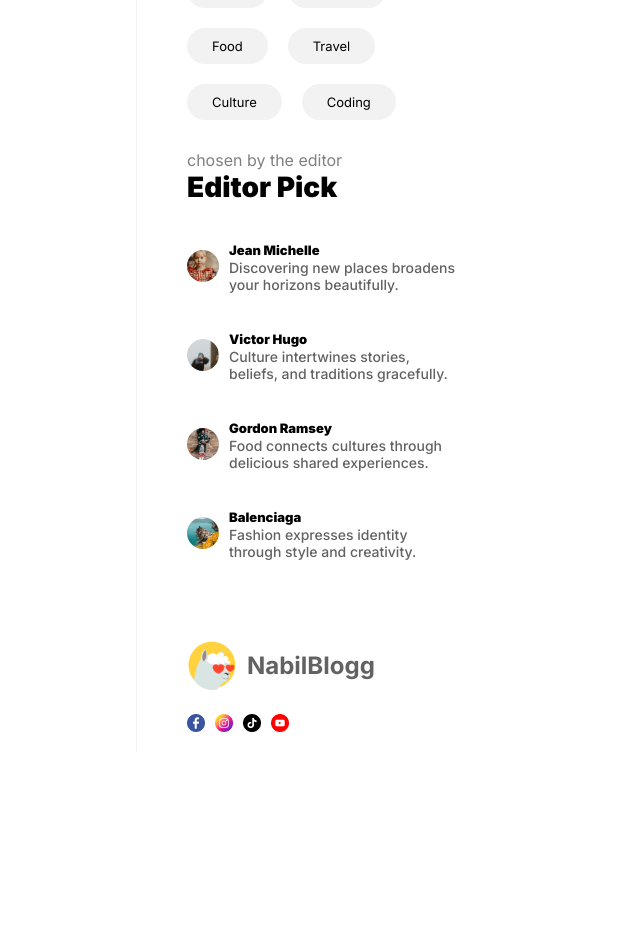
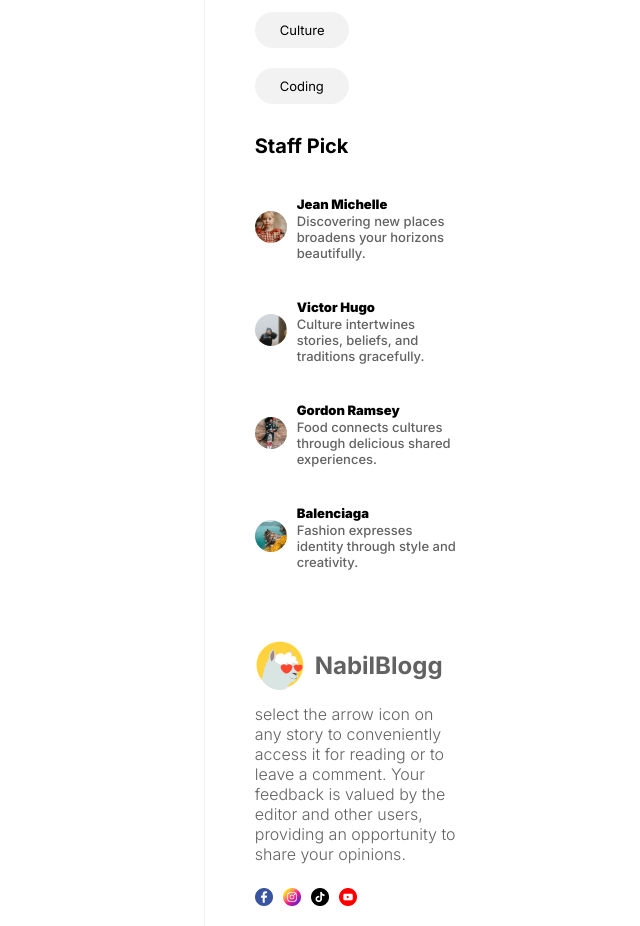
Before and after one commit to nabeff/blog, a Next.js app: page / in a window 1280 px wide. Shown: the part 721-1647 px from the top of the page, without its empty margins (614-1254 px from the left). Before the commit the page ends 1473 px from the top, so only its background shows below. Built offline with nearby package versions, Linux system fonts and the light colour scheme; no server answers; the database is empty.

Commit message:
footer change

```diff
--- a/components/Menu/Menu.jsx
+++ b/components/Menu/Menu.jsx
@@ -11,7 +11,7 @@ function Menu() {
     <div className={styles.container}>
       <div className={styles.by}>
         <div className={styles.et}>
-      <h2 className={styles.subtitle}>{"what's hot"}</h2>
+
       <h1 className={styles.title}>Most popular</h1>
       <MenuPosts widthImage={false}/>
 
@@ -19,8 +19,8 @@ function Menu() {
       <h1 className={styles.title}>Recommended topics</h1>
       <MenuCategories/>
 
-      <h2 className={styles.subtitle}>chosen by the editor</h2>
-      <h1 className={styles.title}>Editor Pick</h1>
+
+      <h1 className={styles.title}>Staff Pick</h1>
       <div className={styles.menuContainer}>
       <MenuPosts widthImage={true}/>
       <Footer />
--- a/components/Menu/menu.module.css
+++ b/components/Menu/menu.module.css
@@ -1,15 +1,9 @@
 .container {
-  flex: 1.5;
+  flex: 1;
   margin-top: 60px;
+  min-height: 100vh
+}
 
-  min-height: 100vh
-    /* Your existing styles */
-   /* Enable vertical scrolling */
-
-     /* Initial max-height */
-
-
-}
 .by{
   position: relative;
   height:100%;
@@ -17,8 +11,9 @@
 
 .et{
   top: -643px;
-    position: sticky;
+  position: sticky;
 }
+
 .subtitle {
   color: gray;
   font-size: 16px;
@@ -26,14 +21,13 @@
 }
 
 .title {
-  font-size: 28px;
-  font-weight: 900;
+  font-size: 20px;
+  font-weight: 700;
 }
 
 
 .items{
   margin-top: 35px ;
-
   display: flex;
   flex-direction: column;
   gap: 35px;
@@ -75,20 +69,6 @@
   color: white;
 }
 
-.category.travel{
-  background-color: #ff7857;
-}
-.category.food{
-  background-color: #ffb14f;
-}
-
-.category.fashion{
-  background-color: #7fb811;
-}
-
-.category.culture{
-  background-color: #ff7887;
-}
 
 
 .detail{
--- a/components/card/card.module.css
+++ b/components/card/card.module.css
@@ -57,6 +57,7 @@
   font-size: 18px;
   font-weight: 300;
   color: var(--softTextColor);
+  margin-bottom: 1rem;
 }
 
 
--- a/components/footer/Footer.jsx
+++ b/components/footer/Footer.jsx
@@ -11,7 +11,12 @@ const Footer = () => {
           <Image src="/logo.png" alt="lama blog" width={50} height={50} />
           <h1 className={styles.logoText}>NabilBlogg</h1>
         </div>
-
+        <p className={styles.desc}>
+        select the arrow icon on any story to conveniently access
+        it for reading or to leave a comment. Your feedback
+         is valued by the editor and other users, providing
+         an opportunity to share your opinions.
+        </p>
         <div className={styles.icons}>
           <Image src="/facebook.png" alt="" width={18} height={18} />
           <Image src="/instagram.png" alt="" width={18} height={18} />
--- a/components/menuPosts/menuPosts.module.css
+++ b/components/menuPosts/menuPosts.module.css
@@ -1,6 +1,6 @@
 .items{
     margin-top: 35px ;
-    margin-bottom: 60px ;
+    margin-bottom: 30px ;
     display: flex;
     flex-direction: column;
     gap: 35px;
@@ -38,7 +38,7 @@
 
 
   .postTitle{
-    font-size: 14px;
+    font-size: 13px;
     font-weight: 500;
     color: var(--softTextColor);
   }
```
